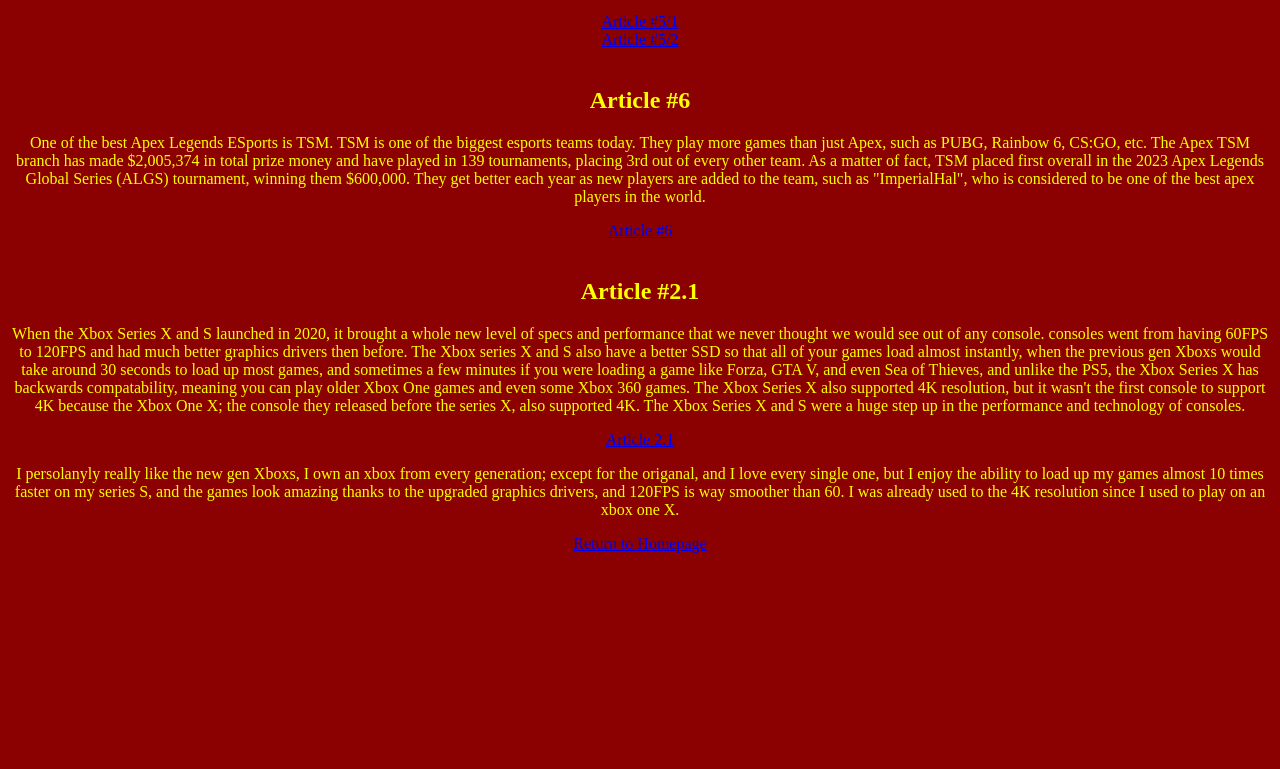
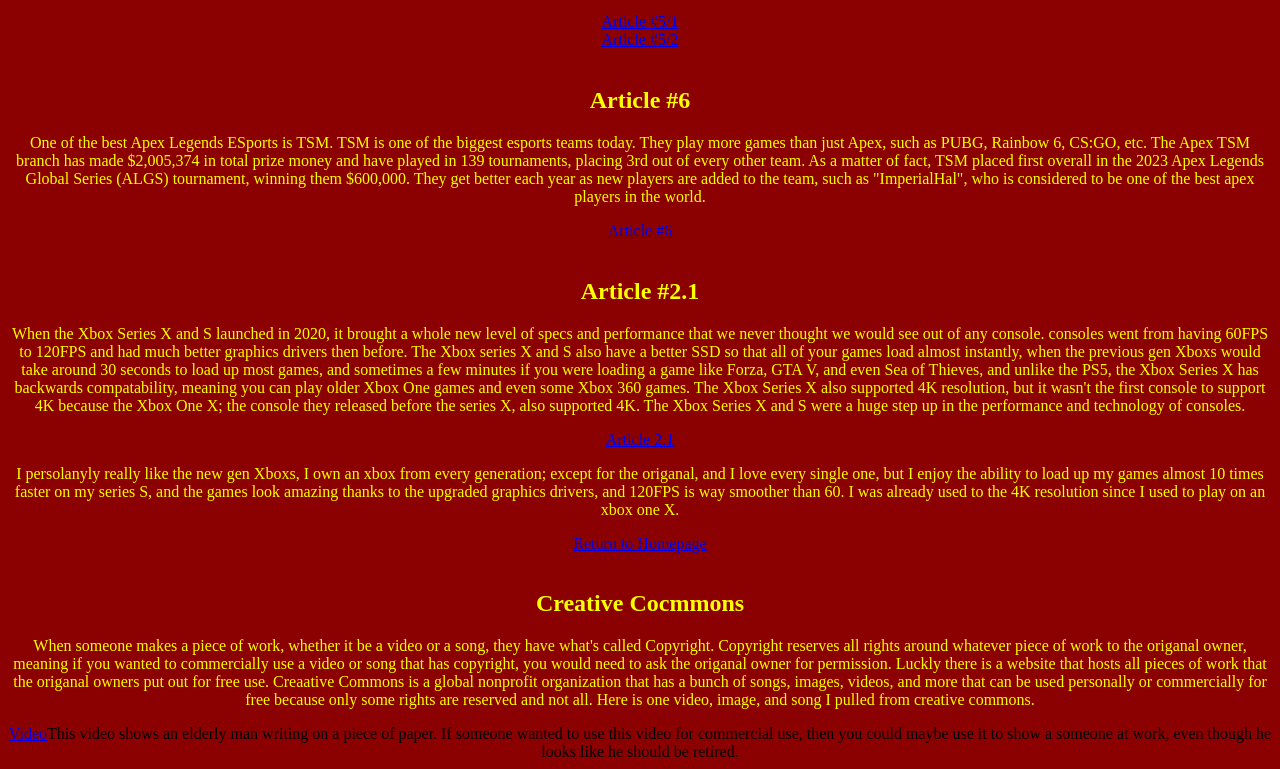
Before and after one commit to RylanMarks/RylanMarks...github.io, a plain HTML site: page blogs.html in a window 1280 px wide. Shown: the part 1213-1982 px from the top of the page. Before the commit the page ends 1774 px from the top, so only its background shows below. Drawn offline with Linux system fonts and the light colour scheme.

Commit message:
Update blogs.html

```diff
--- a/blogs.html
+++ b/blogs.html
@@ -55,5 +55,12 @@ This game is good because it has so many different possible things you can do. Y
         <ul>
             <li><a href="index.html">Return to Homepage</a></li>
         </ul>
+        <br>
+        <h2>Creative Cocmmons</h2>
+        <p> When someone makes a piece of work, whether it be a video or a song, they have what's called Copyright. Copyright reserves all rights around whatever piece of work to the origanal owner, meaning if you wanted to commercially use a video or song that has copyright, you would need to ask the origanal owner for permission. Luckly there is a website that hosts all pieces of work that the origanal owners put out for free use. Creaative Commons is a global nonprofit organization that has a bunch of songs, images, videos, and more that can be used personally or commercially for free because only some rights are reserved and not all. Here is one video, image, and song I pulled from creative commons.</p>
+        <ul>
+            <li><a href="https://www.pexels.com/video/elderly-man-writing-on-a-piece-of-paper-6830385/">Video</a>This video shows an elderly man writing on a piece of paper. If someone wanted to use this video for commercial use, then you could maybe use it to show a someone at work, even though he looks like he should be retired.</li>
+
+        </ul>
     </body>
 </html>
```
